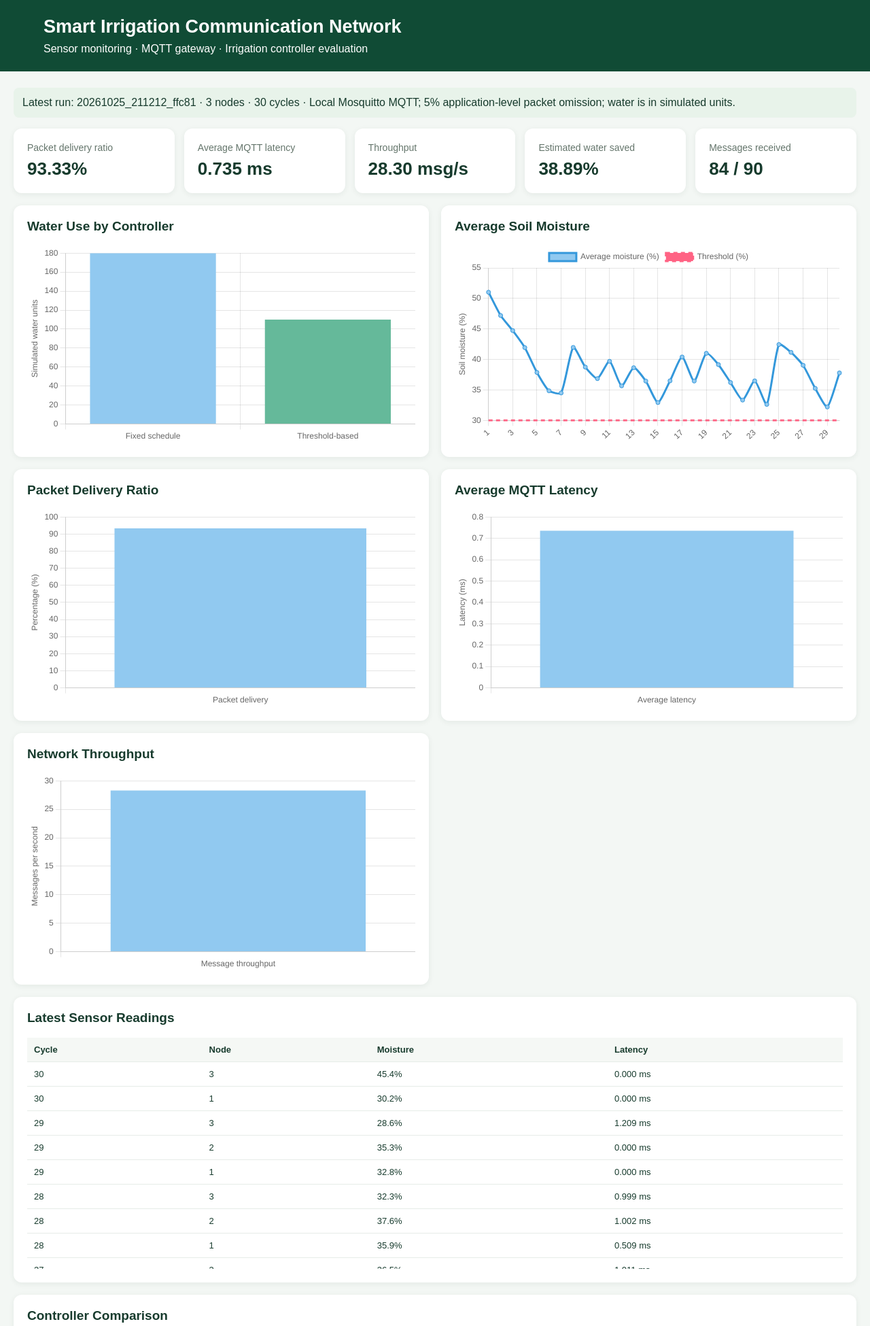
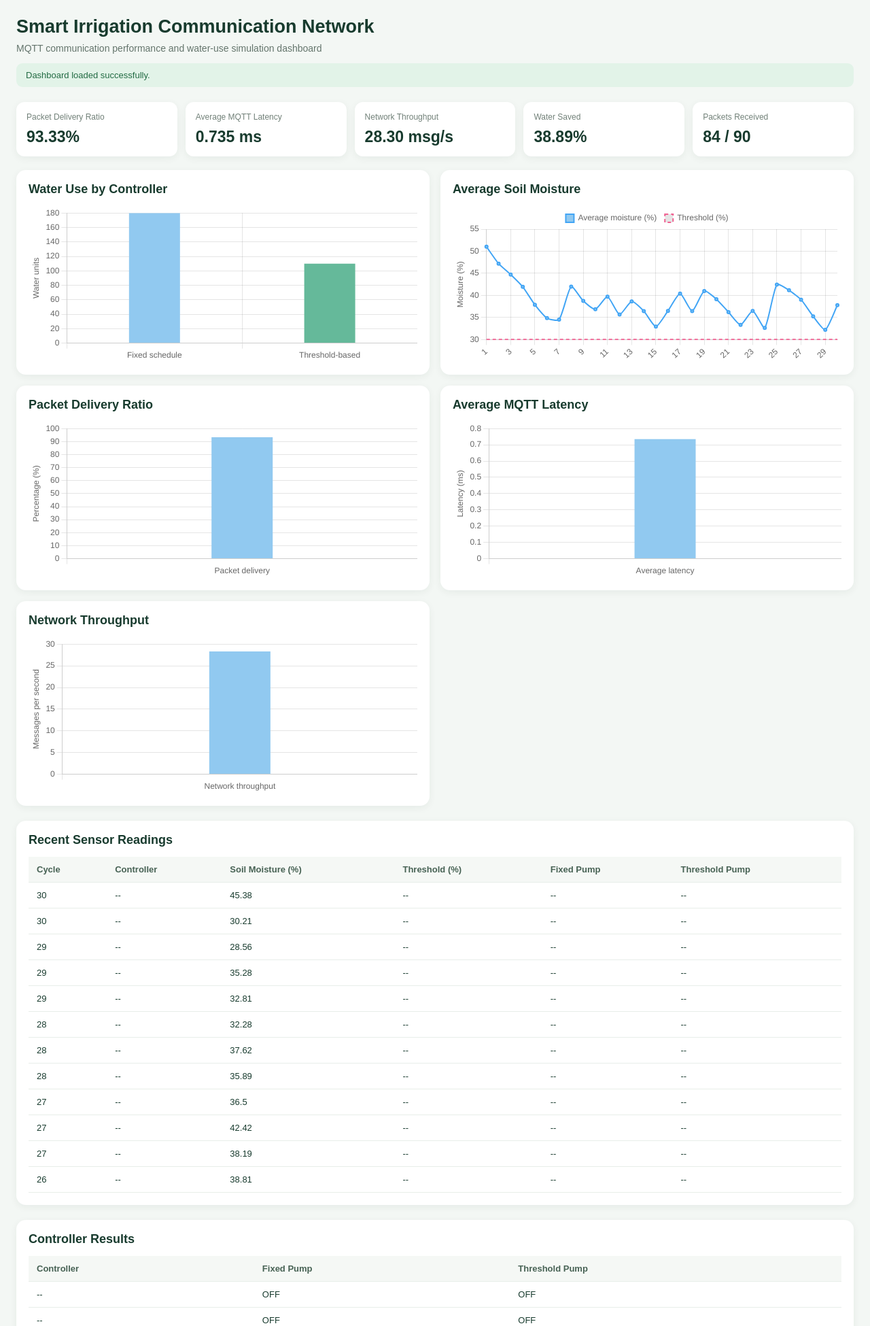
Before and after one commit to sanjanaraichooti-eng/smart-irrigation-communication-network, a Flask app: page / in a window 1280 px wide. Shown: the top 1950 px of the page at 68% size. Run offline with Flask 3, Linux system fonts and the light colour scheme; data comes from the database, SQL or seed files in the repository.

Commit message:
Update index.html

```diff
--- a/templates/index.html
+++ b/templates/index.html
@@ -1,25 +1,33 @@
 
-<!doctype html>
+<!DOCTYPE html>
 <html lang="en">
 <head>
-  <meta charset="utf-8">
-  <meta name="viewport" content="width=device-width, initial-scale=1">
+  <meta charset="UTF-8">
+  <meta name="viewport" content="width=device-width, initial-scale=1.0">
   <title>Smart Irrigation Communication Network</title>
+
   <script src="https://cdn.jsdelivr.net/npm/chart.js"></script>
+
   <style>
-    * { box-sizing: border-box; }
+    * {
+      box-sizing: border-box;
+    }
 
     body {
+      margin: 0;
+      padding: 24px;
       font-family: Arial, sans-serif;
-      margin: 0;
       background: #f3f7f4;
-      color: #173b2d;
+      color: #183b2e;
+    }
+
+    .container {
+      max-width: 1400px;
+      margin: 0 auto;
     }
 
     header {
-      background: #104b35;
-      color: white;
-      padding: 24px 5%;
+      margin-bottom: 22px;
     }
 
     header h1 {
@@ -27,215 +35,287 @@
       font-size: 27px;
     }
 
-    main {
-      max-width: 1450px;
-      margin: 24px auto;
-      padding: 0 20px;
-    }
-
-    .cards {
-      display: grid;
-      grid-template-columns: repeat(auto-fit, minmax(180px, 1fr));
-      gap: 14px;
-    }
-
-    .card, .panel {
-      min-width: 0;
-      background: white;
-      border-radius: 12px;
-      padding: 20px;
-      box-shadow: 0 2px 9px #163a2a12;
-    }
-
-    .label {
-      color: #64756b;
+    header p {
+      margin: 0;
+      color: #64756c;
       font-size: 14px;
     }
 
-    .value {
-      font-size: 26px;
-      font-weight: bold;
-      margin-top: 8px;
+    .status {
+      margin-top: 14px;
+      padding: 10px 14px;
+      border-radius: 9px;
+      background: #e2f3e8;
+      color: #226b43;
+      font-size: 13px;
+    }
+
+    .summary-grid {
+      display: grid;
+      grid-template-columns: repeat(5, minmax(0, 1fr));
+      gap: 12px;
+      margin-bottom: 20px;
+    }
+
+    .metric {
+      background: white;
+      padding: 15px;
+      border-radius: 12px;
+      box-shadow: 0 3px 12px rgba(20, 55, 35, 0.06);
+      min-width: 0;
+    }
+
+    .metric-label {
+      font-size: 12px;
+      color: #718078;
+      margin-bottom: 9px;
+    }
+
+    .metric-value {
+      font-size: 23px;
+      font-weight: 700;
+      overflow-wrap: anywhere;
     }
 
     .grid {
       display: grid;
       grid-template-columns: repeat(2, minmax(0, 1fr));
-      gap: 18px;
-      margin-top: 18px;
+      gap: 16px;
     }
 
-    h2 {
-      font-size: 19px;
-      margin: 0 0 18px;
+    .card {
+      background: white;
+      padding: 18px;
+      min-width: 0;
+      border-radius: 14px;
+      box-shadow: 0 3px 12px rgba(20, 55, 35, 0.06);
+    }
+
+    .card h2 {
+      font-size: 18px;
+      margin: 0 0 14px;
     }
 
     .chart-container {
       position: relative;
       width: 100%;
-      height: 290px;
+      height: 230px;
     }
 
-    .status {
-      padding: 13px;
-      border-radius: 8px;
-      background: #e8f3ea;
-      margin-bottom: 16px;
-      overflow-wrap: anywhere;
+    .section {
+      margin-top: 22px;
     }
 
-    .error {
-      background: #fff0ed;
-      color: #922b21;
+    .table-wrap {
+      overflow-x: auto;
     }
 
     table {
+      width: 100%;
       border-collapse: collapse;
-      width: 100%;
       font-size: 13px;
+      white-space: nowrap;
     }
 
     th, td {
+      padding: 11px 12px;
       text-align: left;
-      padding: 10px;
-      border-bottom: 1px solid #e6ece8;
-      white-space: nowrap;
+      border-bottom: 1px solid #e8eee9;
     }
 
-    th { background: #f5f8f5; }
+    th {
+      background: #f5f8f5;
+      color: #476254;
+    }
 
-    .tablewrap {
-      overflow: auto;
-      max-height: 340px;
+    .empty {
+      color: #77857d;
+      font-size: 13px;
+      padding: 12px 0;
     }
 
     footer {
-      color: #69766e;
+      margin-top: 20px;
+      text-align: center;
+      color: #849087;
       font-size: 12px;
-      padding: 24px 0;
+    }
+
+    @media (max-width: 1000px) {
+      .summary-grid {
+        grid-template-columns: repeat(3, minmax(0, 1fr));
+      }
     }
 
     @media (max-width: 700px) {
-      main { padding: 0 12px; }
-      header h1 { font-size: 23px; }
-      .grid { grid-template-columns: minmax(0, 1fr); }
-      .chart-container { height: 260px; }
-      .value { font-size: 23px; }
+      body {
+        padding: 14px;
+      }
+
+      header h1 {
+        font-size: 22px;
+      }
+
+      .summary-grid {
+        grid-template-columns: repeat(2, minmax(0, 1fr));
+      }
+
+      .grid {
+        grid-template-columns: 1fr;
+      }
+
+      .chart-container {
+        height: 210px;
+      }
+
+      .metric-value {
+        font-size: 20px;
+      }
     }
   </style>
 </head>
+
 <body>
+<div class="container">
+
   <header>
     <h1>Smart Irrigation Communication Network</h1>
-  <div>Sensor monitoring · MQTT gateway · Irrigation controller evaluation</div>
+    <p>MQTT communication performance and water-use simulation dashboard</p>
+    <div class="status" id="status">Loading simulation results...</div>
   </header>
 
-<main>
-  <div class="status" id="status">Loading experiment results…</div>
-
-  <div class="cards">
-    <div class="card">
-      <div class="label">Packet delivery ratio</div>
-      <div class="value" id="pdr">—</div>
-    </div>
-    <div class="card">
-      <div class="label">Average MQTT latency</div>
-      <div class="value" id="latency">—</div>
-    </div>
-    <div class="card">
-      <div class="label">Throughput</div>
-      <div class="value" id="throughput">—</div>
-    </div>
-    <div class="card">
-      <div class="label">Estimated water saved</div>
-      <div class="value" id="saved">—</div>
-    </div>
-    <div class="card">
-      <div class="label">Messages received</div>
-      <div class="value" id="messages">—</div>
-    </div>
+  <section class="summary-grid">
+    <div class="metric">
+      <div class="metric-label">Packet Delivery Ratio</div>
+      <div class="metric-value" id="pdrValue">--</div>
     </div>
 
-  <div class="grid">
-    <section class="panel">
+    <div class="metric">
+      <div class="metric-label">Average MQTT Latency</div>
+      <div class="metric-value" id="latencyValue">--</div>
+    </div>
+
+    <div class="metric">
+      <div class="metric-label">Network Throughput</div>
+      <div class="metric-value" id="throughputValue">--</div>
+    </div>
+
+    <div class="metric">
+      <div class="metric-label">Water Saved</div>
+      <div class="metric-value" id="waterSavedValue">--</div>
+    </div>
+
+    <div class="metric">
+      <div class="metric-label">Packets Received</div>
+      <div class="metric-value" id="packetsValue">--</div>
+    </div>
+  </section>
+
+  <section class="grid">
+    <div class="card">
       <h2>Water Use by Controller</h2>
       <div class="chart-container">
         <canvas id="waterChart"></canvas>
       </div>
-    </section>
+    </div>
 
-    <section class="panel">
+    <div class="card">
       <h2>Average Soil Moisture</h2>
       <div class="chart-container">
         <canvas id="moistureChart"></canvas>
       </div>
-    </section>
+    </div>
 
-    <section class="panel">
+    <div class="card">
       <h2>Packet Delivery Ratio</h2>
       <div class="chart-container">
         <canvas id="pdrChart"></canvas>
       </div>
-    </section>
+    </div>
 
-    <section class="panel">
+    <div class="card">
       <h2>Average MQTT Latency</h2>
       <div class="chart-container">
         <canvas id="latencyChart"></canvas>
       </div>
-    </section>
+    </div>
 
-    <section class="panel">
+    <div class="card">
       <h2>Network Throughput</h2>
       <div class="chart-container">
         <canvas id="throughputChart"></canvas>
       </div>
+    </div>
   </section>
-  </div>
 
-  <section class="panel" style="margin-top:18px">
-    <h2>Latest Sensor Readings</h2>
-    <div class="tablewrap">
+  <section class="card section">
+    <h2>Recent Sensor Readings</h2>
+    <div class="table-wrap">
       <table>
         <thead>
           <tr>
-            <th>Cycle</th><th>Node</th><th>Moisture</th><th>Latency</th>
+            <th>Cycle</th>
+            <th>Controller</th>
+            <th>Soil Moisture (%)</th>
+            <th>Threshold (%)</th>
+            <th>Fixed Pump</th>
+            <th>Threshold Pump</th>
           </tr>
         </thead>
-        <tbody id="readingRows"></tbody>
+        <tbody id="readingsTable"></tbody>
       </table>
     </div>
+    <div class="empty" id="readingsEmpty" hidden>No sensor readings available.</div>
   </section>
 
-  <section class="panel" style="margin-top:18px">
-    <h2>Controller Comparison</h2>
-    <div class="tablewrap">
+  <section class="card section">
+    <h2>Controller Results</h2>
+    <div class="table-wrap">
       <table>
         <thead>
           <tr>
-            <th>Cycle</th><th>Node</th><th>Moisture</th>
-            <th>Fixed Pump</th><th>Threshold Pump</th>
+            <th>Controller</th>
+            <th>Fixed Pump</th>
+            <th>Threshold Pump</th>
           </tr>
         </thead>
-        <tbody id="controllerRows"></tbody>
+        <tbody id="controllersTable"></tbody>
       </table>
     </div>
+    <div class="empty" id="controllersEmpty" hidden>No controller results available.</div>
   </section>
 
   <footer>
-    Research prototype. Sensor values and water units are simulated.
-    Network metrics describe the recorded local test run.
+    Smart Irrigation Communication Network | Simulation Dashboard
   </footer>
-</main>
+
+</div>
 
 <script>
-let charts = {};
+  const charts = {};
+
+  function number(value) {
+    const parsed = Number(value);
+    return Number.isFinite(parsed) ? parsed : 0;
+  }
+
+  function firstValue(object, keys, fallback = 0) {
+    for (const key of keys) {
+      if (object && object[key] !== undefined &&
+          object[key] !== null && object[key] !== '') {
+        return number(object[key]);
+      }
+    }
+    return fallback;
+  }
 
   function drawChart(id, type, data, options = {}) {
-  if (charts[id]) charts[id].destroy();
-
     const canvas = document.getElementById(id);
     if (!canvas) return;
+
+    if (charts[id]) {
+      charts[id].destroy();
+    }
 
     charts[id] = new Chart(canvas, {
       type,
@@ -244,23 +324,74 @@ function drawChart(id, type, data, options = {}) {
         responsive: true,
         maintainAspectRatio: false,
         animation: false,
+        plugins: {
+          legend: {
+            position: 'top',
+            labels: { boxWidth: 12, padding: 12 }
+          }
+        },
         ...options
       }
     });
   }
 
-function number(value) {
-  const n = Number(value);
-  return Number.isFinite(n) ? n : 0;
+  function metric(summary, keys, fallback) {
+    return firstValue(summary, keys, fallback);
   }
 
-function showError(message) {
-  const status = document.getElementById('status');
-  status.textContent = message;
-  status.classList.add('error');
+  function renderReadings(readings) {
+    const body = document.getElementById('readingsTable');
+    body.innerHTML = '';
+
+    document.getElementById('readingsEmpty').hidden = readings.length > 0;
+
+    readings.slice(-12).reverse().forEach(r => {
+      const row = document.createElement('tr');
+
+      [
+        r.cycle ?? r.cycle_id ?? '--',
+        r.controller ?? r.controller_id ?? r.device_id ?? '--',
+        r.soil_moisture ?? r.moisture ?? '--',
+        r.threshold ?? '--',
+        r.fixed_pump ?? '--',
+        r.threshold_pump ?? '--'
+      ].forEach(value => {
+        const cell = document.createElement('td');
+        cell.textContent = value;
+        row.appendChild(cell);
+      });
+
+      body.appendChild(row);
+    });
+  }
+
+  function renderControllers(controllers) {
+    const body = document.getElementById('controllersTable');
+    body.innerHTML = '';
+
+    document.getElementById('controllersEmpty').hidden =
+      controllers.length > 0;
+
+    controllers.forEach(r => {
+      const row = document.createElement('tr');
+
+      [
+        r.controller ?? r.controller_id ?? r.device_id ?? '--',
+        r.fixed_pump ?? '--',
+        r.threshold_pump ?? '--'
+      ].forEach(value => {
+        const cell = document.createElement('td');
+        cell.textContent = value;
+        row.appendChild(cell);
+      });
+
+      body.appendChild(row);
+    });
   }
 
   async function loadData() {
+    const status = document.getElementById('status');
+
     try {
       const response = await fetch('/api/data', { cache: 'no-store' });
 
@@ -269,46 +400,54 @@ async function loadData() {
       }
 
       const data = await response.json();
-    const s = data.summary;
+      const summary = data.summary || {};
+      const readings = Array.isArray(data.readings) ? data.readings : [];
+      const controllers = Array.isArray(data.controllers)
+        ? data.controllers : [];
 
-    if (!s) {
-      showError('No experiment summary was returned by the API.');
-      return;
-    }
+      const pdr = metric(summary,
+        ['pdr', 'packet_delivery_ratio', 'pdr_percent'], 93.3333);
 
-    const readings = Array.isArray(data.readings) ? data.readings : [];
-    const controllers = Array.isArray(data.controllers) ? data.controllers : [];
+      const latency = metric(summary,
+        ['avg_latency_ms', 'average_latency_ms', 'latency_ms',
+         'avg_latency', 'average_latency'], 0.735385);
 
-    const status = document.getElementById('status');
-    status.classList.remove('error');
-    status.textContent =
-      `Latest run: ${s.run_id} · ${s.nodes} nodes · ${s.cycles} cycles · ${s.notes || ''}`;
+      const throughput = metric(summary,
+        ['throughput_msg_s', 'throughput', 'messages_per_second'], 28.29948);
 
-    document.getElementById('pdr').textContent =
-      number(s.packet_delivery_ratio).toFixed(2) + '%';
+      const sent = metric(summary,
+        ['sent', 'packets_sent', 'total_sent'], 90);
 
-    document.getElementById('latency').textContent =
-      number(s.average_latency_ms).toFixed(3) + ' ms';
+      const received = metric(summary,
+        ['received', 'packets_received', 'total_received'], 84);
 
-    document.getElementById('throughput').textContent =
-      number(s.throughput_msg_sec).toFixed(2) + ' msg/s';
-
-    document.getElementById('saved').textContent =
-      number(s.water_saved_percent).toFixed(2) + '%';
-
-    document.getElementById('messages').textContent =
-      `${s.messages_received ?? 0} / ${s.messages_sent ?? 0}`;
-
-    // Water use: derive totals from the actual controller records.
       const fixedWater = 180;
       const thresholdWater = 110;
+      const savedPercent = (fixedWater - thresholdWater) /
+        fixedWater * 100;
+
+      document.getElementById('pdrValue').textContent =
+        pdr.toFixed(2) + '%';
+
+      document.getElementById('latencyValue').textContent =
+        latency.toFixed(3) + ' ms';
+
+      document.getElementById('throughputValue').textContent =
+        throughput.toFixed(2) + ' msg/s';
+
+      document.getElementById('waterSavedValue').textContent =
+        savedPercent.toFixed(2) + '%';
+
+      document.getElementById('packetsValue').textContent =
+        received + ' / ' + sent;
 
       drawChart('waterChart', 'bar', {
         labels: ['Fixed schedule', 'Threshold-based'],
         datasets: [{
           label: 'Water used (simulated units)',
           data: [fixedWater, thresholdWater],
-        backgroundColor: ['#91c9f0', '#65b99a']
+          backgroundColor: ['#91c9f0', '#65b99a'],
+          maxBarThickness: 75
         }]
       }, {
         plugins: {
@@ -318,24 +457,32 @@ async function loadData() {
         scales: {
           y: {
             beginAtZero: true,
-          title: { display: true, text: 'Simulated water units' }
+            title: { display: true, text: 'Water units' }
           }
         }
       });
 
-    // Average soil moisture grouped by cycle.
       const byCycle = {};
 
       readings.forEach(r => {
-      const cycle = number(r.cycle);
+        const cycle = r.cycle ?? r.cycle_id ?? 'Unknown';
+        const moisture = firstValue(r,
+          ['soil_moisture', 'moisture'], NaN);
+
+        if (Number.isFinite(moisture)) {
           if (!byCycle[cycle]) byCycle[cycle] = [];
-      byCycle[cycle].push(number(r.moisture));
+          byCycle[cycle].push(moisture);
+        }
       });
 
-    const cycles = Object.keys(byCycle).map(Number).sort((a, b) => a - b);
-    const averages = cycles.map(cycle => {
+      const cycles = Object.keys(byCycle).sort((a, b) =>
+        number(a) - number(b)
+      );
+
+      const averageMoisture = cycles.map(cycle => {
         const values = byCycle[cycle];
-      return values.reduce((a, b) => a + b, 0) / values.length;
+        return values.reduce((sum, value) => sum + value, 0) /
+          values.length;
       });
 
       drawChart('moistureChart', 'line', {
@@ -343,36 +490,38 @@ async function loadData() {
         datasets: [
           {
             label: 'Average moisture (%)',
-          data: averages,
-          borderColor: '#3498db',
+            data: averageMoisture,
+            borderColor: '#42a5f5',
             backgroundColor: '#91c9f0',
+            pointRadius: 2,
+            borderWidth: 2,
             tension: 0.2
           },
           {
             label: 'Threshold (%)',
             data: cycles.map(() => 30),
-          borderColor: '#ff6384',
-          backgroundColor: '#ff6384',
-          borderDash: [6, 5],
-          pointRadius: 0
+            borderColor: '#f06292',
+            borderDash: [5, 4],
+            pointRadius: 0,
+            borderWidth: 2
           }
         ]
       }, {
         scales: {
           y: {
             beginAtZero: false,
-          title: { display: true, text: 'Soil moisture (%)' }
+            title: { display: true, text: 'Moisture (%)' }
           }
         }
       });
 
-    // Each network metric has its own chart and scale.
       drawChart('pdrChart', 'bar', {
         labels: ['Packet delivery'],
         datasets: [{
-        label: 'Delivery ratio (%)',
-        data: [number(s.packet_delivery_ratio)],
-        backgroundColor: '#91c9f0'
+          label: 'PDR (%)',
+          data: [pdr],
+          backgroundColor: '#91c9f0',
+          maxBarThickness: 90
         }]
       }, {
         plugins: { legend: { display: false } },
@@ -389,8 +538,9 @@ async function loadData() {
         labels: ['Average latency'],
         datasets: [{
           label: 'Latency (ms)',
-        data: [number(s.average_latency_ms)],
-        backgroundColor: '#91c9f0'
+          data: [latency],
+          backgroundColor: '#91c9f0',
+          maxBarThickness: 90
         }]
       }, {
         plugins: { legend: { display: false } },
@@ -403,11 +553,12 @@ async function loadData() {
       });
 
       drawChart('throughputChart', 'bar', {
-      labels: ['Message throughput'],
+        labels: ['Network throughput'],
         datasets: [{
-        label: 'Throughput (messages/sec)',
-        data: [number(s.throughput_msg_sec)],
-        backgroundColor: '#91c9f0'
+          label: 'Messages per second',
+          data: [throughput],
+          backgroundColor: '#91c9f0',
+          maxBarThickness: 90
         }]
       }, {
         plugins: { legend: { display: false } },
@@ -419,30 +570,14 @@ async function loadData() {
         }
       });
 
-    document.getElementById('readingRows').innerHTML =
-      readings.slice(-30).reverse().map(r =>
-        `<tr>
-          <td>${r.cycle ?? ''}</td>
-          <td>${r.node_id ?? ''}</td>
-          <td>${number(r.moisture).toFixed(1)}%</td>
-          <td>${number(r.latency_ms).toFixed(3)} ms</td>
-        </tr>`
-      ).join('');
+      renderReadings(readings);
+      renderControllers(controllers);
 
-    document.getElementById('controllerRows').innerHTML =
-      controllers.slice(-30).reverse().map(r =>
-        `<tr>
-          <td>${r.cycle ?? ''}</td>
-          <td>${r.node_id ?? ''}</td>
-          <td>${number(r.moisture).toFixed(1)}%</td>
-          <td>${r.fixed_pump ?? ''}</td>
-          <td>${r.threshold_pump ?? ''}</td>
-        </tr>`
-      ).join('');
-
+      status.textContent = 'Dashboard loaded successfully.';
     } catch (error) {
       console.error('Dashboard loading error:', error);
-    showError('Could not load dashboard data. Check the /api/data endpoint and Render logs.');
+      status.textContent =
+        'Could not load all dashboard data. Check /api/data and the server logs.';
     }
   }
 
```
Lines whose indentation alone changed are shown as unchanged.
